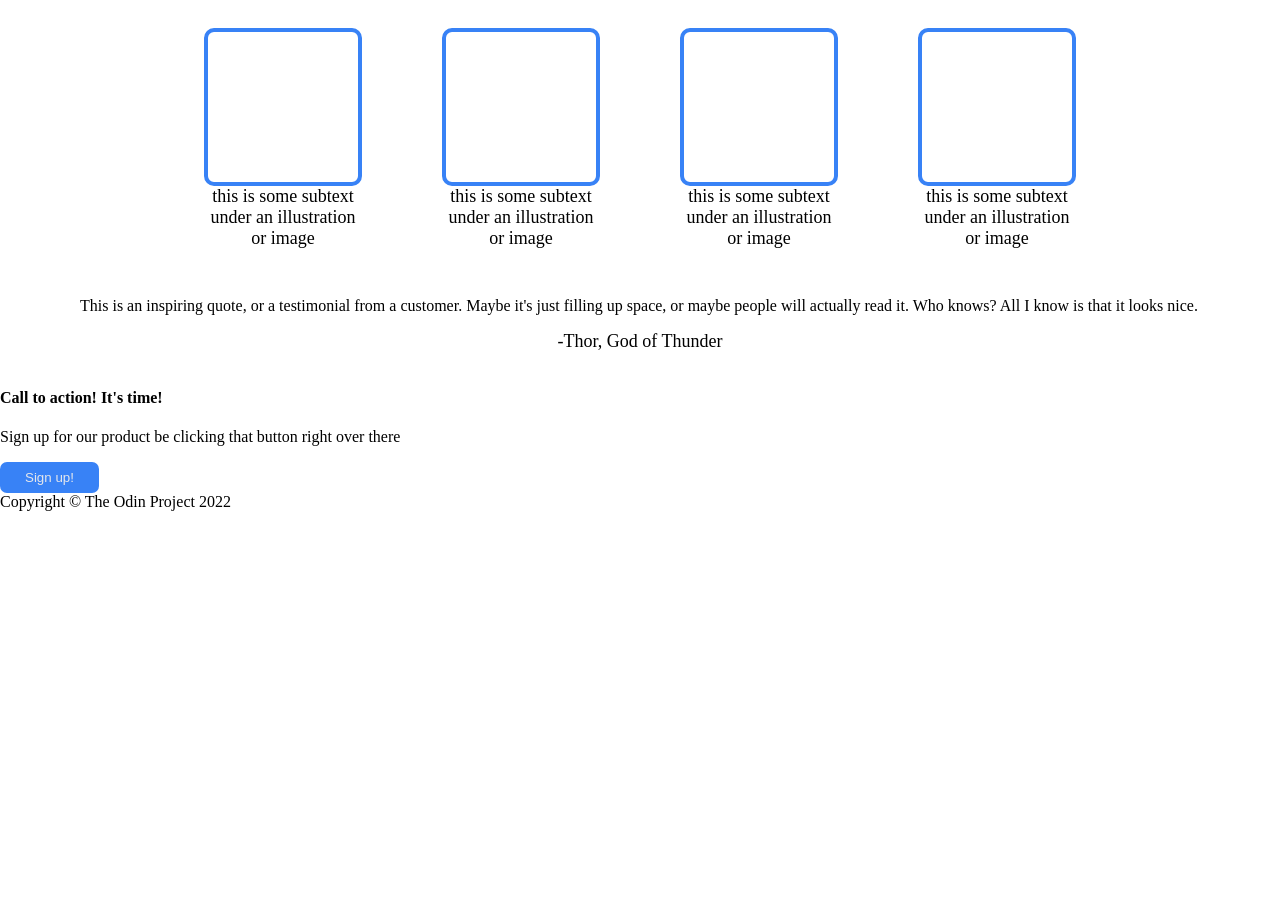
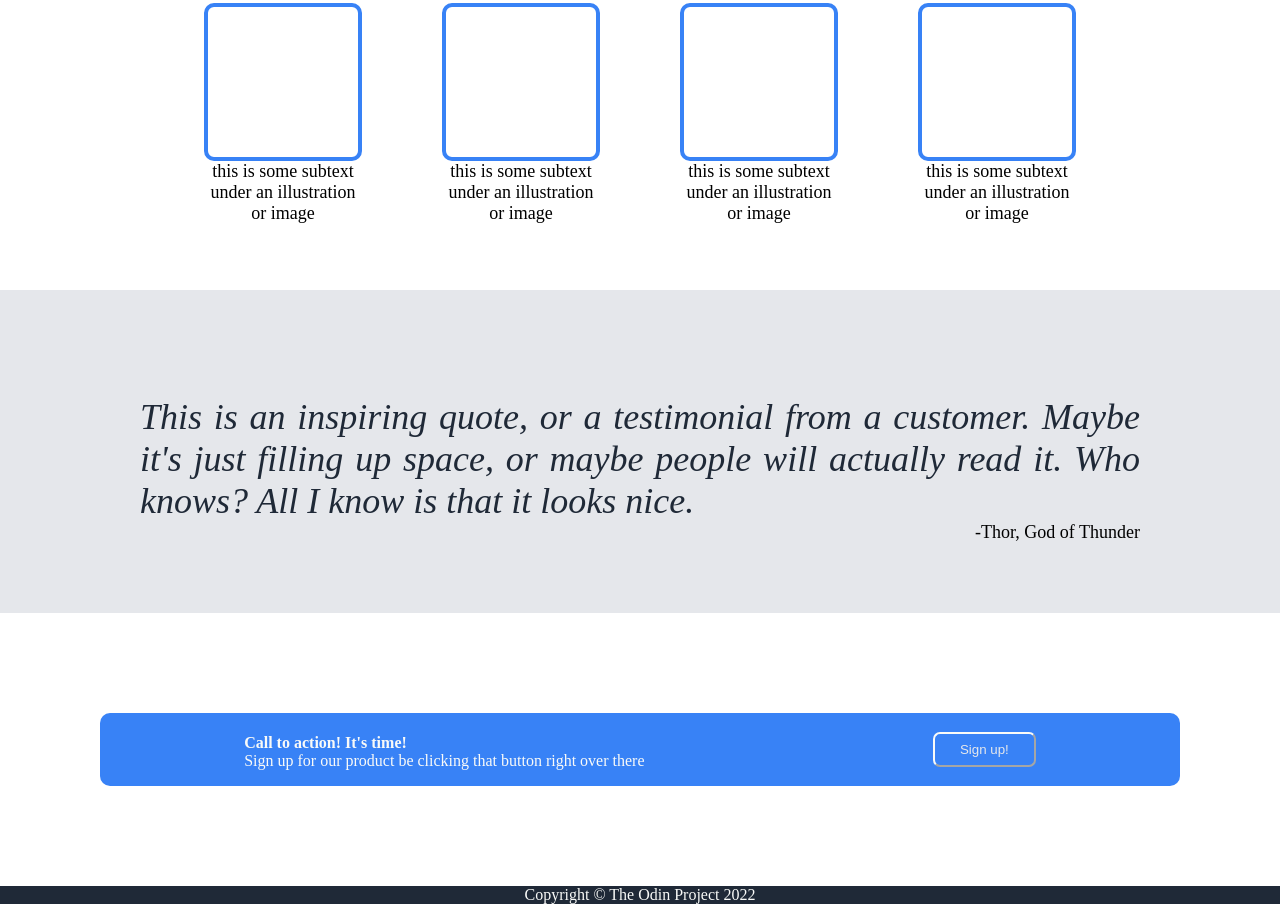
Before and after one commit to nkzro/Landing-Page, a plain HTML site: page index.html in a window 1280 px wide. Shown: the part 446-1350 px from the top of the page. Before the commit the page ends 957 px from the top, so only its background shows below. Drawn offline with Linux system fonts and the light colour scheme.

Commit message:
Completed Landing page project

```diff
--- a/index.html
+++ b/index.html
@@ -24,7 +24,7 @@
             <div id="title-and-description">
                 <h1 id="title">This website is Awesome</h1>
                 <p id="website-description">This website has some subtext that goes here under the main title. It's a smaller font and the color is lower contrast</p>
-                <button>Sign up</button>
+                <button id="description-button">Sign up</button>
             </div>
             <div id="placeholder">this is a placeholder for an image</div>
         </main>
@@ -58,10 +58,12 @@
     </figure>
 
     <div id="action">
-        <h4>Call to action! It's time!</h4>
-        <p>Sign up for our product be clicking that button right over there</p>
-        <div id="button">
-            <button>Sign up!</button>
+        <div id="action-content">
+            <h4>Call to action! It's time!</h4>
+            <p>Sign up for our product be clicking that button right over there</p>
+        </div>
+        <div>
+            <button id="action-button">Sign up!</button>
         </div>
     </div>
 
--- a/styles.css
+++ b/styles.css
@@ -14,12 +14,11 @@ header {
 
 #header-main {
     background-color: #1f2937;
-    padding: 0px 200px;
+    padding: 0px 100px;
 }
 
 main {
     display: flex;
-    justify-content: space-around;
     align-items: center;
     margin: 50px 0;
 }
@@ -35,6 +34,7 @@ main {
     background-color: #6c747d;
     padding: 75px;
     margin-left: 15px;
+    color: #e5e7eb;
 }
 
 #logo {
@@ -67,7 +67,7 @@ a {
     margin: 0 0 10px 0;
 }
 
-button {
+#description-button {
     background-color: #3882f6;
     color: #e5e7eb;
     border: 0;
@@ -79,7 +79,7 @@ button {
 #random-info {
     display: flex;
     justify-content: center;
-    padding: 0 200px;
+    padding: 0 200px 50px 200px;
 }
 
 h2 {
@@ -104,7 +104,7 @@ h2 {
     align-items: center;
 }
 
-figcaption {
+figure > figcaption {
     text-align: center;
     font-size: 18px;
 }
@@ -112,3 +112,58 @@ figcaption {
 figure {
     justify-self: center;
 }
+
+/* Styling for quote and action sections */
+
+.quote {
+    background-color: #e5e7eb;
+    margin: 0;
+    padding: 70px 100px;
+}
+
+blockquote {
+    font-size: 36px;
+    font-style: italic;
+    text-align: justify;
+    color: #1f2937;
+    margin-bottom: 0;
+
+}
+
+.quote > figcaption {
+    text-align: end;
+    margin: 0 40px;
+}
+
+#action {
+    background-color: #3882f6;
+    display: flex;
+    justify-content: space-around;
+    align-items: center;
+    margin: 100px;
+    color: #f9faf8;
+    border-radius: 10px;
+}
+
+#action-button {
+    background-color: #3882f6;
+    border-color: #f9faf8;
+    color: #e5e7eb;
+    padding: 8px 25px;
+    border-radius: 7px;
+}
+
+h4 {
+    margin-bottom: 0;
+}
+
+#action-content > p {
+    margin-top: 0;
+}
+
+/* Styling for footer */
+footer {
+    text-align: center;
+    background-color: #1f2937;
+    color: #f9faf8;
+}
```
